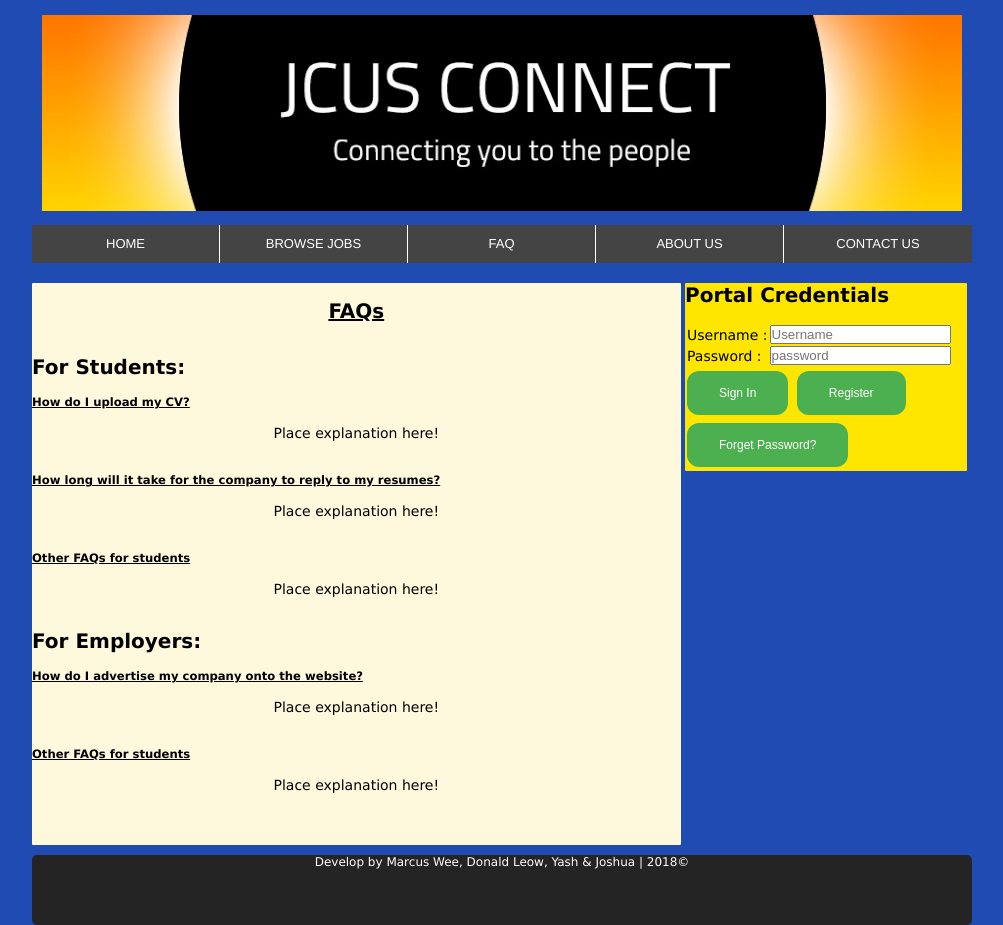
After one commit to sgdonaldleow95/jcu_designthinking3_team_a7, a PHP site: page /faqPage.php in a window 1280 px wide. The commit adds this page. Shown: the whole page, without its empty margins (138-1141 px from the left). Run offline with PHP 8.4, Linux system fonts and the light colour scheme.

Commit message:
Create FAQ page

```diff
--- /dev/null
+++ b/faqPage.php
@@ -0,0 +1,66 @@
+<?php session_start() ?>
+<!doctype html>
+<html>
+<head>
+    <meta charset="utf-8">
+    <title>JCU Singapore Job Portal</title>
+    <link href="css/external.css" rel="stylesheet"/>
+    <link href="css/nav.css" rel="stylesheet"/>
+    <link href="css/media.css" rel="stylesheet"/>
+    <link rel="shortcut icon" href="images/businessIcon.png" type="image/jpg">
+</head>
+
+<body>
+<header>
+    <img id="img1" src="images/banner.jpg" width="100%">
+</header>
+<nav>
+    <?php include('includes/nav.php') ?>
+</nav>
+<section>
+    <div id="content">
+        <?php if(isset($_SESSION['usertype']) && $_SESSION['usertype'] == "1") { ?>
+            <br>
+            <h2><u><center>JCU Student's Portal</center></u></h2>
+            <br><br>
+            <p>Recent Job posting will go here</p>
+        <?php } else if (isset($_SESSION['usertype']) && $_SESSION['usertype'] == "2") { ?>
+            <br>
+            <h2><u><center>JCU Employer's Portal</center></u></h2>
+            <br><br>
+            <p>New information will appear here</p>
+        <?php } else { ?>
+            <br>
+            <center><h3><u>FAQs</u></h3></center>
+            <br><br>
+            <h3><b>For Students:</b></h3><br>
+            <h5><u>How do I upload my CV?</u></h5><br>
+            <p>Place explanation here!</p><br><br>
+
+            <h5><u>How long will it take for the company to reply to my resumes?</u></h5><br>
+            <p>Place explanation here!</p><br><br>
+
+            <h5><u>Other FAQs for students</u></h5><br>
+            <p>Place explanation here!</p><br><br>
+
+
+            <h3><b>For Employers:</b></h3><br>
+            <h5><u>How do I advertise my company onto the website?</u></h5><br>
+            <p>Place explanation here!</p><br><br>
+
+            <h5><u>Other FAQs for students</u></h5><br>
+            <p>Place explanation here!</p><br><br>
+
+
+
+        <?php } ?>
+    </div>
+    <aside>
+        <?php include('includes/sidepanel.php') ?>
+    </aside>
+</section>
+<footer id="footer">
+    <?php include('includes/footer.php') ?>
+</footer>
+</body>
+</html>
--- a/includes/nav.php
+++ b/includes/nav.php
@@ -1,7 +1,7 @@
 <ul>
     <li><a href="index.php">Home</a></li>
     <li><a href="#">Browse Jobs</a></li>
-    <li><a href="#">FAQ</a></li>
+    <li><a href="faqpage.php">FAQ</a></li>
     <li><a href="aboutUsPage.php">About Us</a></li>
     <li><a href="contactUsPage.php">Contact Us</a></li>
 </ul>
```
